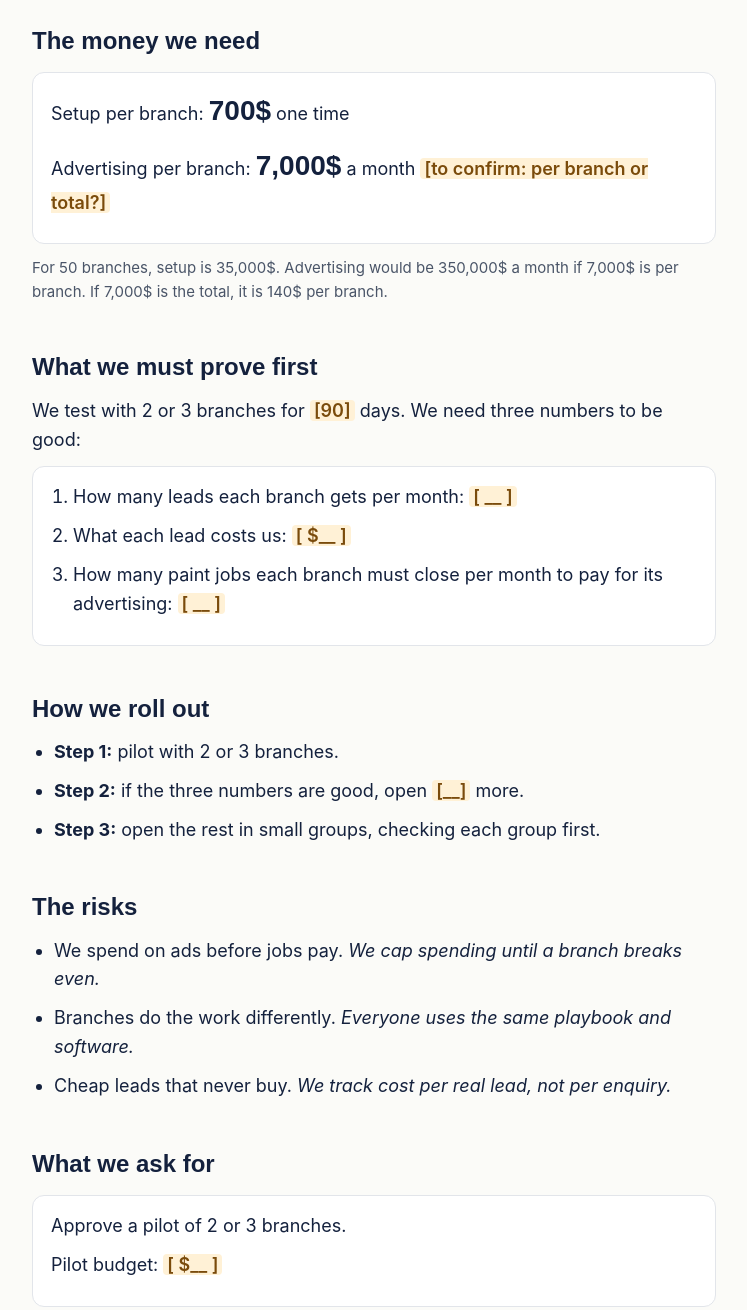
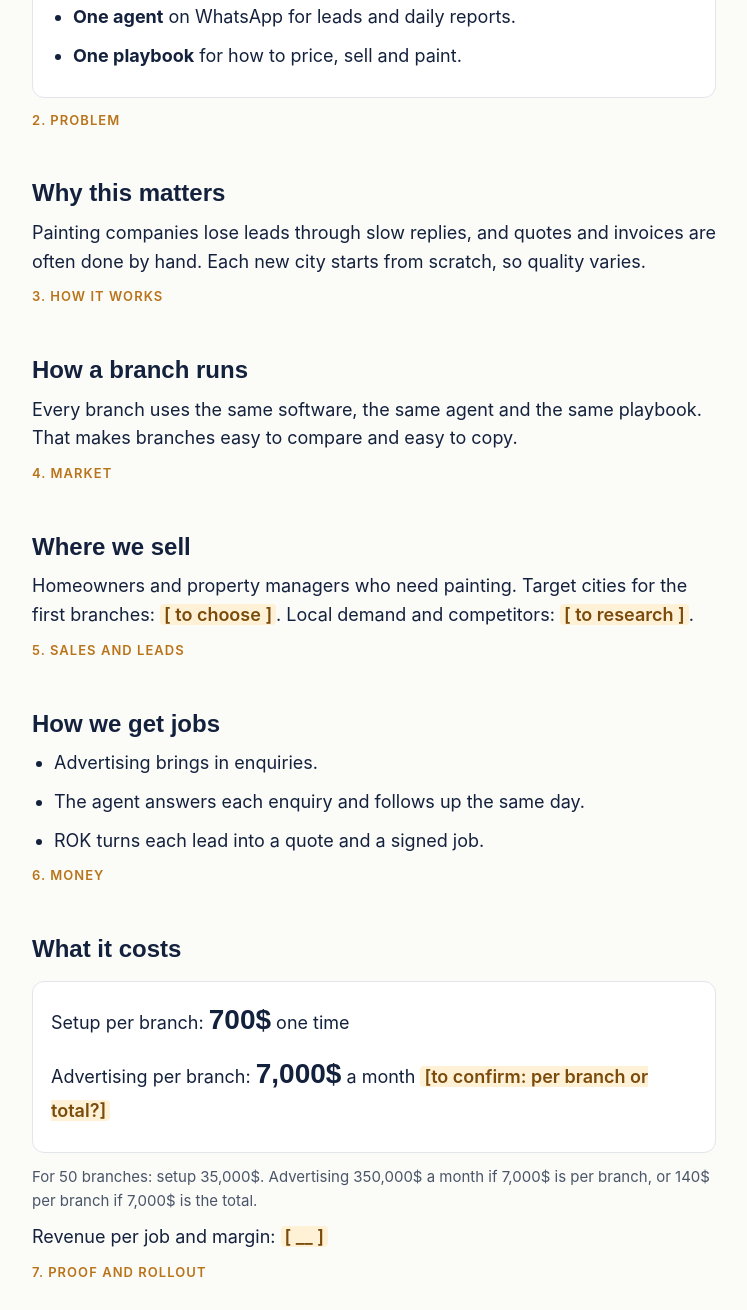
Before and after one commit to neryanoy/tp-investor-deck-2026, a plain HTML site: page business-plan.html in a window 1280 px wide. Shown: the part 470-1780 px from the top of the page, without its empty margins (266-1013 px from the left). Drawn offline with Linux system fonts and the light colour scheme.

Commit message:
Split business plan into standard plan stages
Co-Authored-By: Claude Haiku 5.5 <noreply@anthropic.com>

```diff
--- a/business-plan.html
+++ b/business-plan.html
@@ -11,14 +11,16 @@
 body{margin:0;background:var(--paper);color:var(--ink);font-family:'Inter',Arial,sans-serif;line-height:1.6;font-size:18px}
 main{max-width:720px;margin:0 auto;padding:32px 18px 80px}
 h1{font-family:'Space Grotesk',Arial,sans-serif;font-size:clamp(30px,6vw,44px);line-height:1.1;margin:0 0 10px}
-h2{font-family:'Space Grotesk',Arial,sans-serif;font-size:24px;margin:44px 0 10px}
+h2{font-family:'Space Grotesk',Arial,sans-serif;font-size:24px;margin:44px 0 6px}
+.step{font-size:13px;letter-spacing:.08em;text-transform:uppercase;color:var(--accent);font-weight:600;margin:0}
 p,li{margin:0 0 10px}
 .lead{font-size:20px;color:var(--muted);margin-bottom:28px}
 .box{background:var(--card);border:1px solid var(--line);border-radius:12px;padding:16px 18px;margin:12px 0}
 .big{font-family:'Space Grotesk',Arial,sans-serif;font-size:28px;font-weight:700}
 .ph{background:#FFF1D6;padding:0 4px;border-radius:4px;color:#7A4B0B;font-weight:600}
 .small{font-size:15px;color:var(--muted)}
-ul{padding-left:22px;margin:0}
+ul,ol{padding-left:22px;margin:0}
+.toc{font-size:16px;color:var(--muted);margin:0 0 20px}
 </style>
 </head>
 <body>
@@ -26,7 +28,9 @@ ul{padding-left:22px;margin:0}
 
 <h1>Toronto Painters: expansion plan</h1>
 <p class="lead">We want to open up to 50 paint branches. Each one runs the same way. We start with 2 or 3, and add more only when they work.</p>
+<p class="toc">Parts: 1 Summary · 2 Problem · 3 How it works · 4 Market · 5 Sales and leads · 6 Money · 7 Proof and rollout · 8 Team · 9 Risks · 10 The ask · 11 Open questions</p>
 
+<p class="step">1. Summary</p>
 <h2>What we are building</h2>
 <div class="box">
 <ul>
@@ -36,47 +40,71 @@ ul{padding-left:22px;margin:0}
 </ul>
 </div>
 
-<h2>The money we need</h2>
+<p class="step">2. Problem</p>
+<h2>Why this matters</h2>
+<p>Painting companies lose leads through slow replies, and quotes and invoices are often done by hand. Each new city starts from scratch, so quality varies.</p>
+
+<p class="step">3. How it works</p>
+<h2>How a branch runs</h2>
+<p>Every branch uses the same software, the same agent and the same playbook. That makes branches easy to compare and easy to copy.</p>
+
+<p class="step">4. Market</p>
+<h2>Where we sell</h2>
+<p>Homeowners and property managers who need painting. Target cities for the first branches: <span class="ph">[ to choose ]</span>. Local demand and competitors: <span class="ph">[ to research ]</span>.</p>
+
+<p class="step">5. Sales and leads</p>
+<h2>How we get jobs</h2>
+<ul>
+<li>Advertising brings in enquiries.</li>
+<li>The agent answers each enquiry and follows up the same day.</li>
+<li>ROK turns each lead into a quote and a signed job.</li>
+</ul>
+
+<p class="step">6. Money</p>
+<h2>What it costs</h2>
 <div class="box">
 <p>Setup per branch: <span class="big">700$</span> one time</p>
 <p>Advertising per branch: <span class="big">7,000$</span> a month <span class="ph">[to confirm: per branch or total?]</span></p>
 </div>
-<p class="small">For 50 branches, setup is 35,000$. Advertising would be 350,000$ a month if 7,000$ is per branch. If 7,000$ is the total, it is 140$ per branch.</p>
+<p class="small">For 50 branches: setup 35,000$. Advertising 350,000$ a month if 7,000$ is per branch, or 140$ per branch if 7,000$ is the total.</p>
+<p>Revenue per job and margin: <span class="ph">[ __ ]</span></p>
 
+<p class="step">7. Proof and rollout</p>
 <h2>What we must prove first</h2>
-<p>We test with 2 or 3 branches for <span class="ph">[90]</span> days. We need three numbers to be good:</p>
+<p>A pilot of 2 or 3 branches for <span class="ph">[90]</span> days. Three numbers must be good before we grow:</p>
 <div class="box">
-<ol style="margin:0;padding-left:22px">
-<li>How many leads each branch gets per month: <span class="ph">[ __ ]</span></li>
-<li>What each lead costs us: <span class="ph">[ $__ ]</span></li>
-<li>How many paint jobs each branch must close per month to pay for its advertising: <span class="ph">[ __ ]</span></li>
+<ol>
+<li>Leads per branch per month: <span class="ph">[ __ ]</span></li>
+<li>Cost per lead: <span class="ph">[ $__ ]</span></li>
+<li>Paint jobs needed per month to cover the advertising: <span class="ph">[ __ ]</span></li>
 </ol>
 </div>
+<p><b>Rollout:</b> pilot, then <span class="ph">[__]</span> more branches if the numbers hold, then the rest in small groups.</p>
 
-<h2>How we roll out</h2>
+<p class="step">8. Team</p>
+<h2>Who runs it</h2>
+<p>Who runs each branch: <span class="ph">[ to define ]</span>. The central office runs the software, agent, playbook and reports.</p>
+
+<p class="step">9. Risks</p>
+<h2>What could go wrong</h2>
 <ul>
-<li><b>Step 1:</b> pilot with 2 or 3 branches.</li>
-<li><b>Step 2:</b> if the three numbers are good, open <span class="ph">[__]</span> more.</li>
-<li><b>Step 3:</b> open the rest in small groups, checking each group first.</li>
+<li>Ads cost more than the jobs they bring in. <i>We cap spend until a branch breaks even.</i></li>
+<li>Branches work differently. <i>Same playbook and software everywhere.</i></li>
+<li>Cheap leads that never buy. <i>We track cost per real lead.</i></li>
 </ul>
 
-<h2>The risks</h2>
-<ul>
-<li>We spend on ads before jobs pay. <i>We cap spending until a branch breaks even.</i></li>
-<li>Branches do the work differently. <i>Everyone uses the same playbook and software.</i></li>
-<li>Cheap leads that never buy. <i>We track cost per real lead, not per enquiry.</i></li>
-</ul>
-
-<h2>What we ask for</h2>
+<p class="step">10. The ask</p>
+<h2>What we need</h2>
 <div class="box">
 <p>Approve a pilot of 2 or 3 branches.</p>
 <p>Pilot budget: <span class="ph">[ $__ ]</span></p>
 </div>
 
+<p class="step">11. Open questions</p>
 <h2>Still unknown</h2>
 <ul>
-<li>Is the 7,000$ per branch or total?</li>
-<li>How much each paint job earns and costs.</li>
+<li>Is 7,000$ per branch or total?</li>
+<li>Revenue, cost and margin per job.</li>
 <li>Who runs each branch.</li>
 </ul>
 
```
